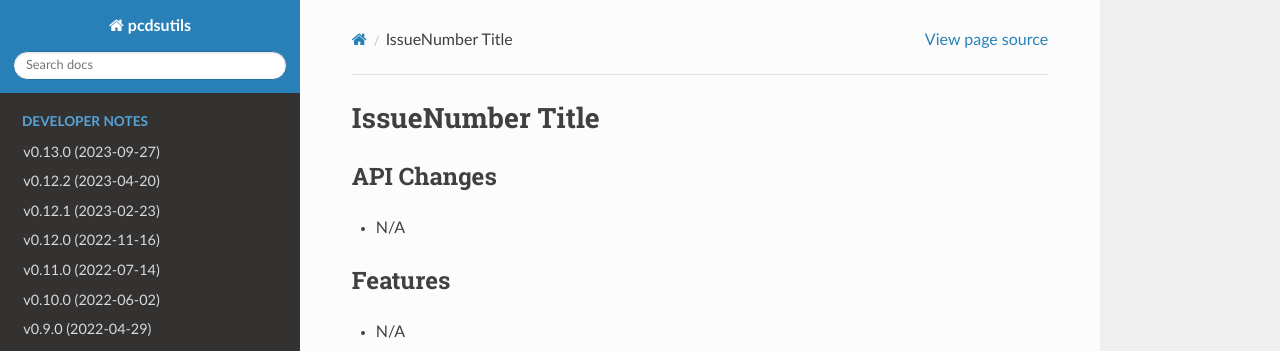
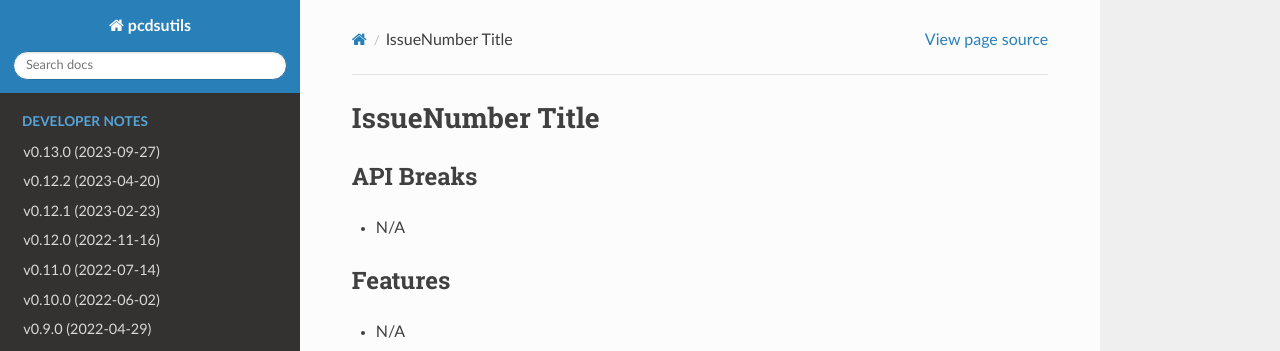
Before and after one commit to pcdshub/pcdsutils, a Sphinx documentation site: the page built from docs/source/upcoming_release_notes/template-short.rst, in a window 1280 px wide. Shown: the top 351 px of the page. Built offline with Sphinx 7.4.7 and the Read the Docs theme 2.0.0, drawn with Linux system fonts in a browser that asks for light colours; pages that are not in the unit, such as notebooks, are missing from menus.

Commit message:
DOC: rebrand "API Changes" to "API Breaks"

```diff
--- a/docs/source/upcoming_release_notes/template-full.rst
+++ b/docs/source/upcoming_release_notes/template-full.rst
@@ -7,8 +7,8 @@ Your filename should be issuenumber-title.rst, substituting appropriately.
 Make sure to fill out any section that represents changes you have made,
 or replace the default bullet point with N/A.
 
-API Changes
------------
+API Breaks
+----------
 - List backwards-incompatible changes here.
   Changes to PVs don't count as API changes for this library,
   but changing method and component names or changing default behavior does.
--- a/docs/source/upcoming_release_notes/template-short.rst
+++ b/docs/source/upcoming_release_notes/template-short.rst
@@ -1,8 +1,8 @@
 IssueNumber Title
 #################
 
-API Changes
------------
+API Breaks
+----------
 - N/A
 
 Features
```
